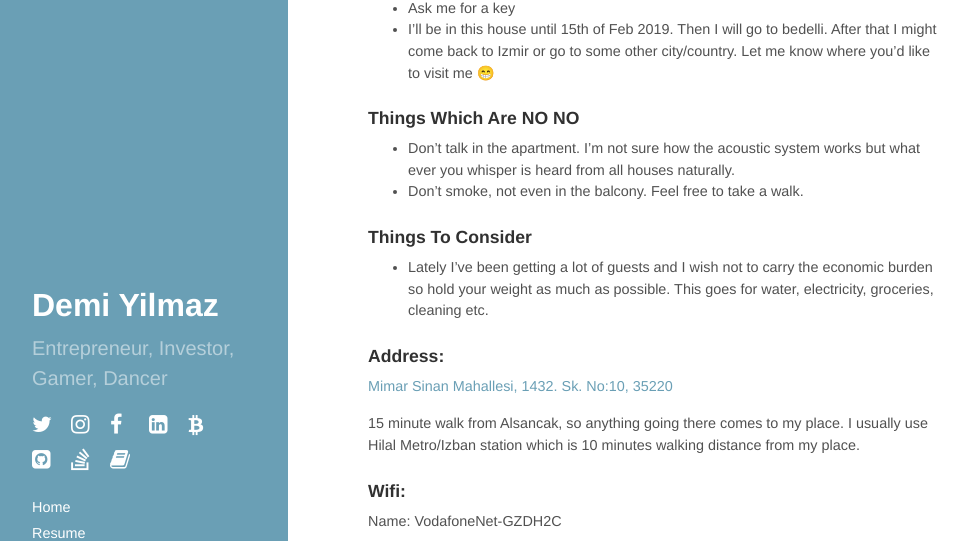
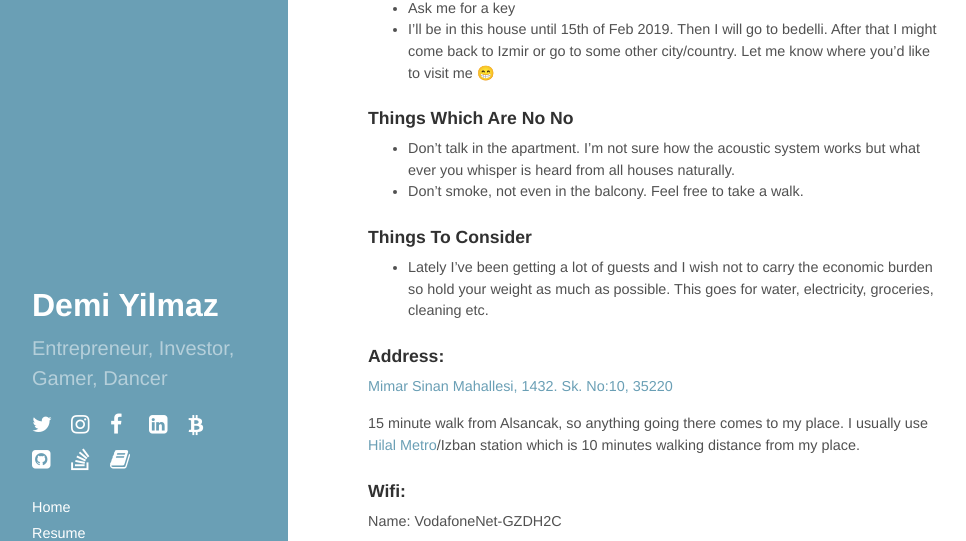
Before and after one commit to demiculus/demiculus.github.io, a Jekyll site: the page built from izmir_house.md, in a window 1280 px wide and 1017 px high. Shown: the part 326-867 px from the top of the window, without its empty margins (0-966 px from the left). Built offline with Jekyll 4.4.1, drawn with Linux system fonts in a browser that asks for light colours; nearby versions of some CDN libraries; our own code applies the rules of GitHub Pages for plain Markdown files.

```diff
--- a/izmir_house.md
+++ b/izmir_house.md
@@ -10,7 +10,7 @@
 - I'll be in this house until 15th of Feb 2019. Then I will go to bedelli. After that I might come back to Izmir or go to some other city/country. Let me know where you'd like to visit me 😁
 
 
-### Things Which Are NO NO
+### Things Which Are No No
 
 - Don't talk in the apartment. I'm not sure how the acoustic system works but what ever you whisper is heard from all houses naturally.
 - Don't smoke, not even in the balcony. Feel free to take a walk.
@@ -18,14 +18,14 @@
 
 ### Things To Consider
 
-- Lately I've been getting a lot of guests and I wish not to carry the economic burden so hold your weight as much as possible. This goes for water, electricity, groceries, cleaning etc.
+- Lately I've been getting a lot of guests and I wish not to carry the economic burden so hold your weight as much as possible. This goes for water, electricity, groceries, cleaning  etc.
 
 
 ### Address:
 
 [Mimar Sinan Mahallesi, 1432. Sk. No:10, 35220](https://goo.gl/maps/V7JoKQr4pB72)
 
-15 minute walk from Alsancak, so anything going there comes to my place. I usually use Hilal Metro/Izban station which is 10 minutes walking distance from my place.
+15 minute walk from Alsancak, so anything going there comes to my place. I usually use [Hilal Metro](https://goo.gl/maps/UhEQoUFGG6q)/Izban station which is 10 minutes walking distance from my place.
 
 ### Wifi:
 
```
